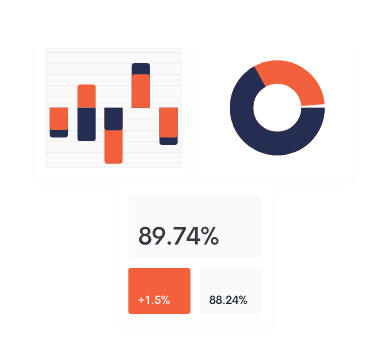
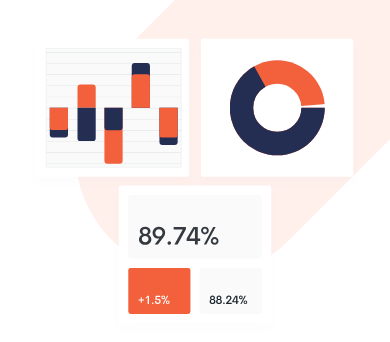
Before and after one commit to RaynaFaye/manage-lp, a plain HTML site: page index.html in a window 390 px wide. Shown: the part 91-433 px from the top of the page. Drawn offline with Linux system fonts and the light colour scheme; a web font is replaced by a local one.

Commit message:
Placement for background images for mobile

```diff
--- a/css/style.css
+++ b/css/style.css
@@ -4,6 +4,10 @@ body {
   font-family: 'Be Vietnam', sans-serif;
   font-size: 16px;
   margin: 0;
+  background-image: url(../images/bg-tablet-pattern.svg), url(../images/bg-tablet-pattern.svg);
+  background-position: left 75px top -100px, left 235px top 17%;
+  background-size: 120%, 90%;
+  background-repeat: no-repeat, no-repeat;
 }
 .title {
   font-weight: 700;
@@ -94,7 +98,7 @@ body {
 /* Intro Section */
 .intro {
   text-align: center;
-  padding: 0 25px 75px 25px;
+  padding: 0 25px 100px 25px;
 }
 .intro__image {
   width: 100%;
```
